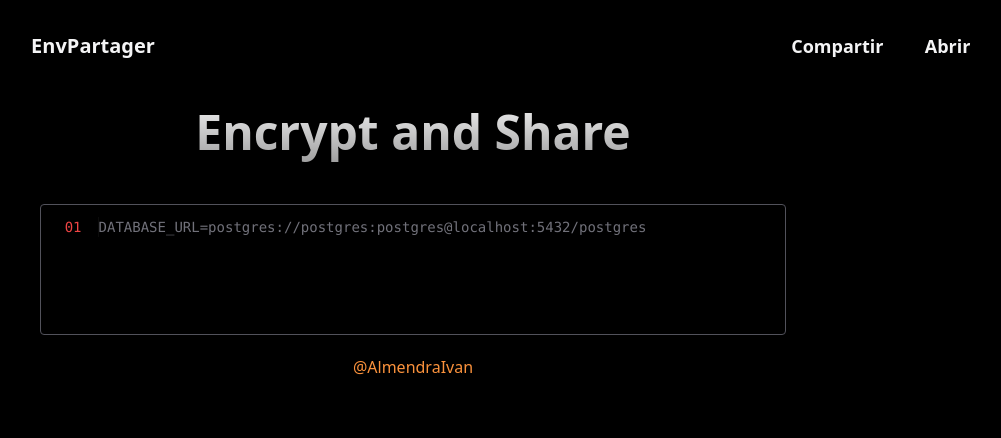
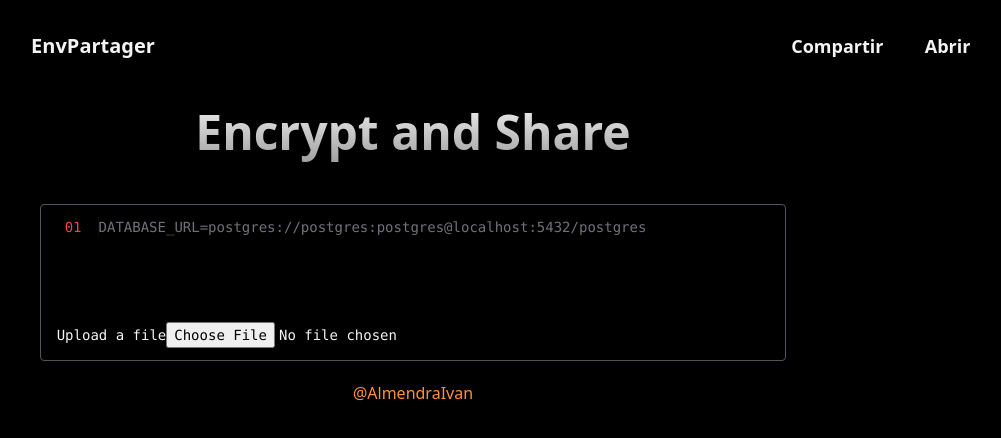
Before and after one commit to FxIvan/envshareNextJS, a Next.js app: page /share in a window 1280 px wide. Shown: the top 438 px of the page, without its empty margins (227-1228 px from the left). Built offline with nearby package versions, Linux system fonts and the light colour scheme.

Commit message:
permitiendo cargar file en el form

```diff
--- a/src/app/component/inputTextArea/inputTextArea.js
+++ b/src/app/component/inputTextArea/inputTextArea.js
@@ -1,19 +1,37 @@
 "use client";
 import { Fragment, useState } from "react";
+import styles from "./style.module.css";
 
 export default function InputTextArea() {
   const [inputArea, setInputArea] = useState("");
+  const [selectedFile, setSelectedFile] = useState();
+  const [error, setError] = useState();
+
+  const handleSubmit = () => {};
+  const handleUpload = (file) => {
+    if (file.size > 1024 * 16) setError("File size is too big");
+    let fileData = new FileReader()
+    fileData.onloadend = (e) =>{
+      const svg = e.target.result;
+      setInputArea(svg)
+    }
+    fileData.readAsText(file)
+  };
+
   return (
-    <div>
+    <form onSubmit={handleSubmit}>
       <pre className="px-4 py-3 mt-8 font-mono text-left bg-transparent border rounded border-zinc-600 focus:border-zinc-100/80 focus:ring-0 sm:text-sm text-zinc-100  w-7/12 m-auto">
+        {/* ----------------- TEXTAREA ----------------- */}
         <div className="flex items-start px-2 text-sm">
           <div
             aria-hidden="true"
             className="pr-4 font-mono border-r select-none border-zinc-300/5 text-zinc-700"
           >
             {Array.from(inputArea.split("\n")).map((_, index) => (
-              <Fragment>
-                <span className="text-red-500">{(index + 1).toString().padStart(2,"0")}</span>
+              <Fragment key={index}>
+                <span className="text-red-500">
+                  {(index + 1).toString().padStart(2, "0")}
+                </span>
                 <br />
               </Fragment>
             ))}
@@ -21,16 +39,28 @@ export default function InputTextArea() {
           <div className="w-full">
             <textarea
               className="focus:outline-none w-full p-0 text-base bg-transparent border-0 appearance-none resize-none hover:resize text-zinc-100 placeholder-zinc-500 focus:ring-0 sm:text-sm"
-              rows={Math.max(5,inputArea.split("\n").length)}
+              rows={Math.max(5, inputArea.split("\n").length)}
               placeholder="DATABASE_URL=postgres://postgres:postgres@localhost:5432/postgres"
               onChange={(e) => setInputArea(e.target.value)}
-              style={{minWidth:"100%"}}
+              style={{ minWidth: "100%" }}
             />{" "}
           </div>
         </div>
-        <div></div>
+        {/* ----------------- DATE ----------------- */}
+        <div>
+          <div>
+            <label>Upload a file</label>
+            <input
+              type="file"
+              onChange={(e) => handleUpload(e.target.files[0])}
+            />
+            <span>{error}</span>
+          </div>
+          <div></div>
+          <div></div>
+        </div>
         <div></div>
       </pre>
-    </div>
+    </form>
   );
 }
--- a/src/app/share/page.js
+++ b/src/app/share/page.js
@@ -7,7 +7,7 @@ export default function Share(){
             <h1 className="py-4 text-5xl font-bold text-center text-transparent bg-gradient-to-t bg-clip-text from-zinc-100/60 to-white">Encrypt and Share</h1>
             </div>
             <div>
-                <InputTextArea/>
+                <InputTextArea />
             </div>
         </div>
     )
```
Also changed, not shown: src/app/component/inputTextArea/style.module.css (added).
